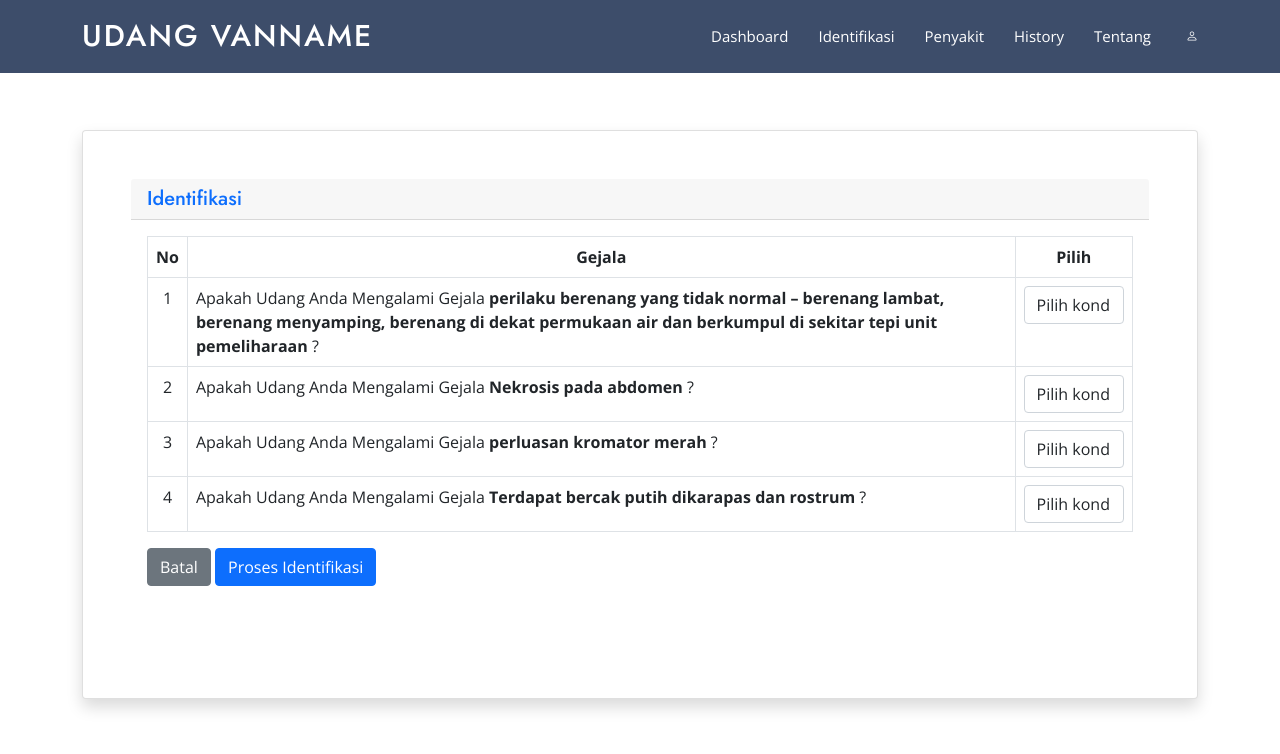
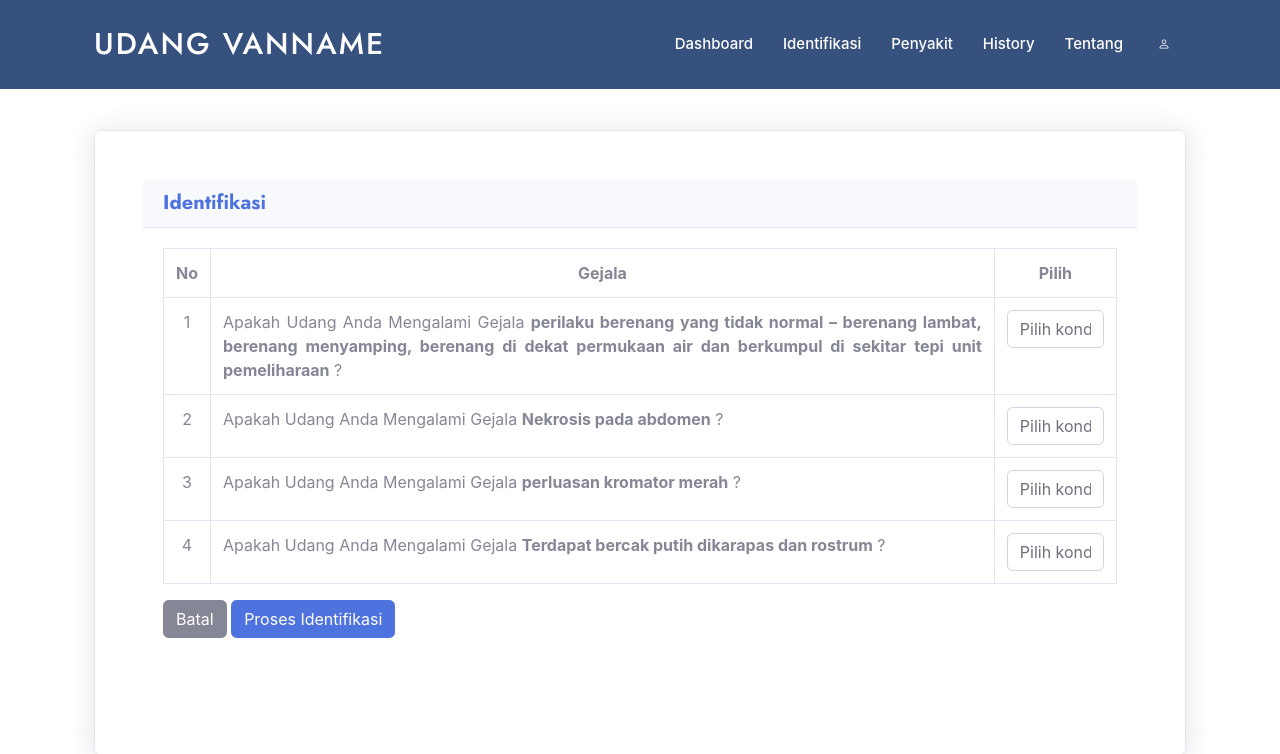
Before and after one commit to azhargsi/CPI, a PHP site: page /user/identifikasi.php in a window 1280 px wide. Shown: the top 754 px of the page. Run offline with PHP 8.4, Linux system fonts and the light colour scheme; the visitor is signed in with stand-in values (Sample User, id 1); data comes from the database, SQL or seed files in the repository; data that the repository does not hold is empty.

Commit message:
background topbar

```diff
--- a/index.php
+++ b/index.php
@@ -101,16 +101,12 @@ if (isset($_GET['aksi'])) {
                             </div>
                         </div>
 
-
                     </div>
                 </div>
             </div>
         </div>
 
-
     </div>
-
-
 
     <script src="assets/vendor/jquery/jquery.min.js"></script>
     <script src="assets/vendor/bootstrap/js/bootstrap.bundle.min.js"></script>
--- a/register.php
+++ b/register.php
@@ -18,8 +18,6 @@ if (isset($_GET['aksi'])) {
 
         //in data user
         mysqli_query($conn,"INSERT INTO tb_user(id_akun,nama_lengkap,jenis_kelamin,umur) VALUES ('$a[id_akun]','$nama_lengkap','$jenis_kelamin','$umur')");
-
-
 
         header("location:index.php?pesan=berhasil");
     }
--- a/user/header.php
+++ b/user/header.php
@@ -27,9 +27,12 @@ include '../assets/conn/cek.php';
   <link href="../assets-user/vendor/remixicon/remixicon.css" rel="stylesheet">
   <link href="../assets-user/vendor/swiper/swiper-bundle.min.css" rel="stylesheet">
 
-
   <!-- Template Main CSS File -->
   <link href="../assets-user/css/style.css" rel="stylesheet">
+
+  <link href="../assets/vendor/fontawesome-free/css/all.min.css" rel="stylesheet" type="text/css">
+  <link href="../assets/css/sb-admin-2.min.css" rel="stylesheet">
+  <link href="../assets/vendor/datatables/dataTables.bootstrap4.min.css" rel="stylesheet">
 
 </head>
 
@@ -113,5 +116,17 @@ include '../assets/conn/cek.php';
   <!-- Template Main JS File -->
   <script src="../assets-user/js/main.js"></script>
 
+  <script src="../assets/vendor/jquery/jquery.min.js"></script>
+  <script src="../assets/vendor/bootstrap/js/bootstrap.bundle.min.js"></script>
+  <script src="../assets/vendor/jquery-easing/jquery.easing.min.js"></script>
+  <script src="../assets/js/sb-admin-2.min.js"></script>
+  <script src="../assets/vendor/chart.js/Chart.min.js"></script>
+  <script src="../assets/js/demo/chart-area-demo.js"></script>
+  <script src="../assets/js/demo/chart-pie-demo.js"></script>
+  <script src="../assets/js/demo/chart-bar-demo.js"></script>
+  <script src="../assets/vendor/datatables/jquery.dataTables.min.js"></script>
+  <script src="../assets/vendor/datatables/dataTables.bootstrap4.min.js"></script>
+  <script src="../assets/js/demo/datatables-demo.js"></script>
+
   </body>
 </html>
--- a/user/history.php
+++ b/user/history.php
@@ -13,7 +13,7 @@ include 'header.php';?>
 
 <style scoped>
 #header {
-    background: rgba(40, 58, 90, 0.9);
+    background: #37517E;
 }
 section {
     padding: 0;
--- a/user/history_det.php
+++ b/user/history_det.php
@@ -4,7 +4,7 @@ include 'header.php';
 
 <style scoped>
 #header {
-    background: rgba(40, 58, 90, 0.9);
+    background: #37517E;
 }
 section {
     padding: 0;
--- a/user/identifikasi.php
+++ b/user/identifikasi.php
@@ -63,7 +63,7 @@ $id_akun = $p['id_akun'];
 
 <style scoped>
 #header {
-    background: rgba(40, 58, 90, 0.9);
+    background: #37517E;
 }
 section {
     padding: 0;
--- a/user/index.php
+++ b/user/index.php
@@ -4,9 +4,8 @@ include 'header.php';
 
 <style scoped>
 #hero {
-
     height: 100vh;
-    }
+  }
 </style>
 
   <!-- ======= Hero Section ======= -->
--- a/user/penyakit.php
+++ b/user/penyakit.php
@@ -18,7 +18,7 @@ if (isset($_GET['aksi'])) {
 
 <style scoped>
 #header {
-    background: rgba(40, 58, 90, 0.9);
+    background: #37517E;
 }
 section {
     padding: 0;
--- a/user/profil.php
+++ b/user/profil.php
@@ -18,7 +18,7 @@ include 'header.php';
 
 <style scoped>
 #header {
-    background: rgba(40, 58, 90, 0.9);
+    background: #37517E;
 }
 section {
     padding: 0;
--- a/user/tentang.php
+++ b/user/tentang.php
@@ -4,7 +4,7 @@ include 'header.php';
 
 <style scoped>
 #header {
-    background: rgba(40, 58, 90, 0.9);
+    background: #37517E;
 }
 section {
     padding: 0;
```
